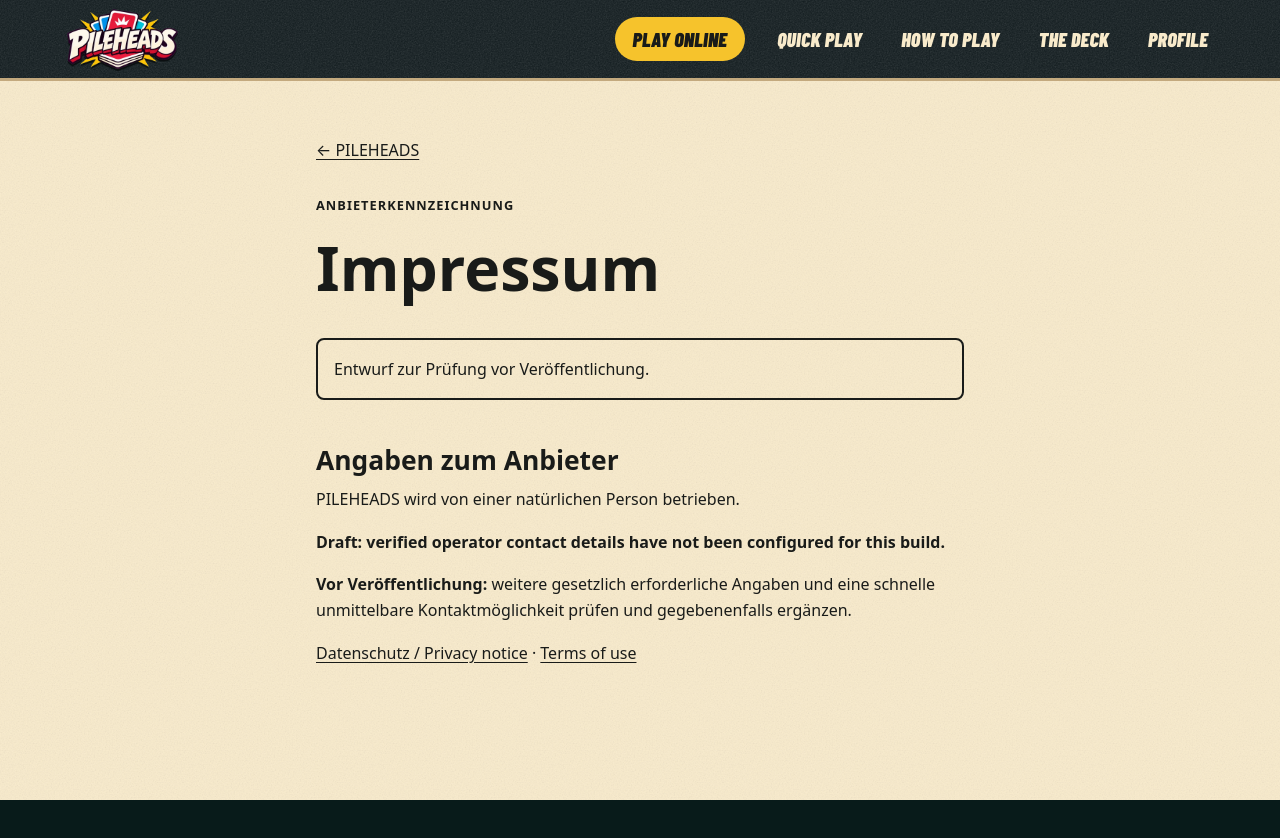
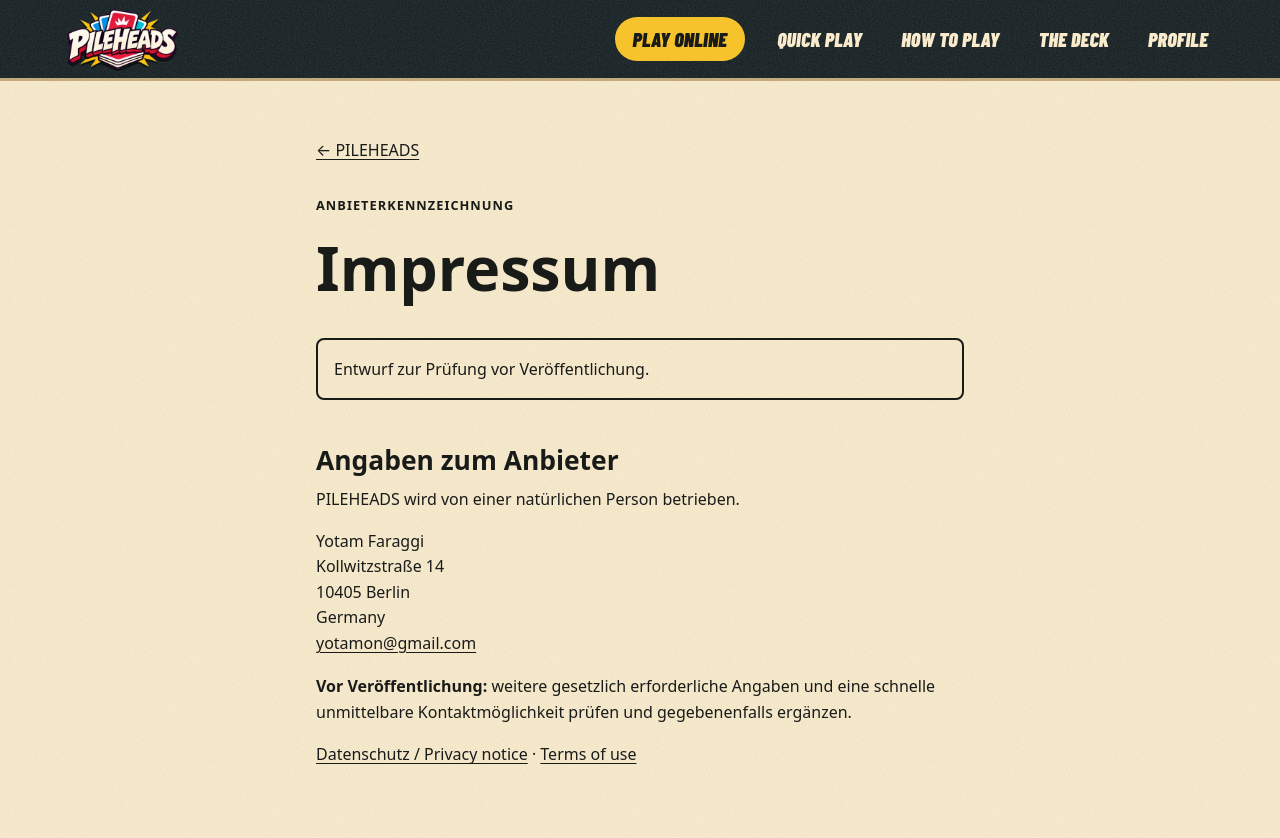
Before and after one commit to CartShift/pileheads, a Next.js app in the folder apps/web/: page /impressum in a window 1280 px wide. Before the commit the page ends 800 px from the top, so only its background shows below. Built offline with nearby package versions, Linux system fonts and the light colour scheme.

Commit message:
Centralize public operator details in source instead of environment variables

```diff
--- a/apps/web/components/operator-contact.tsx
+++ b/apps/web/components/operator-contact.tsx
@@ -1,14 +1,6 @@
-// Public website contact data is supplied at build time instead of being
-// permanently committed to public Git history. These values are not secrets.
-const operator = {
-  name: process.env.NEXT_PUBLIC_PILEHEADS_OPERATOR_NAME?.trim(),
-  address: process.env.NEXT_PUBLIC_PILEHEADS_OPERATOR_ADDRESS?.trim(),
-  email: process.env.NEXT_PUBLIC_PILEHEADS_OPERATOR_EMAIL?.trim(),
-};
+import { siteOperator } from "../lib/site-operator";
+
 export default function OperatorContact(){
-  const {name,address,email}=operator;
-  if(!name||!address||!email||!/^[^\s@]+@[^\s@]+\.[^\s@]+$/.test(email)){
-    return <p role="note"><strong>Draft: verified operator contact details have not been configured for this build.</strong></p>;
-  }
-  return <address style={{fontStyle:"normal",lineHeight:1.6,marginBottom:"1em"}}>{name}<br/>{address}<br/><a href={"mailto:"+email}>{email}</a></address>;
+  const {name,street,postalCode,city,country,email}=siteOperator;
+  return <address style={{fontStyle:"normal",lineHeight:1.6,marginBottom:"1em"}}>{name}<br/>{street}<br/>{postalCode} {city}<br/>{country}<br/><a href={"mailto:"+email}>{email}</a></address>;
 }
--- /dev/null
+++ b/apps/web/lib/site-operator.ts
@@ -0,0 +1,11 @@
+// Public legal contact information, approved for website disclosure.
+// Keep credentials and non-public personal data out of this module.
+// Update this single record when the legal operator or contact details change.
+export const siteOperator = Object.freeze({
+  name: "Yotam Faraggi",
+  street: "Kollwitzstraße 14",
+  postalCode: "10405",
+  city: "Berlin",
+  country: "Germany",
+  email: "yotamon@gmail.com",
+});
```
Also changed, not shown: 1 other file (tests, documents, lock files or other folders).
